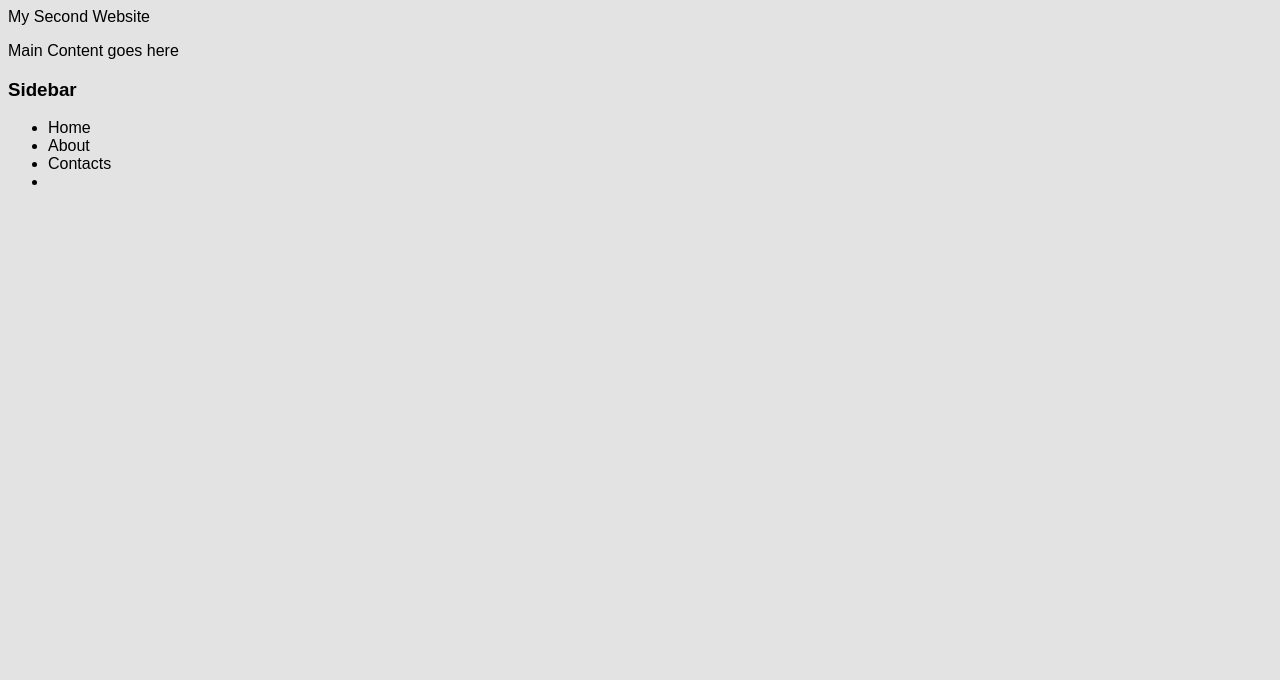
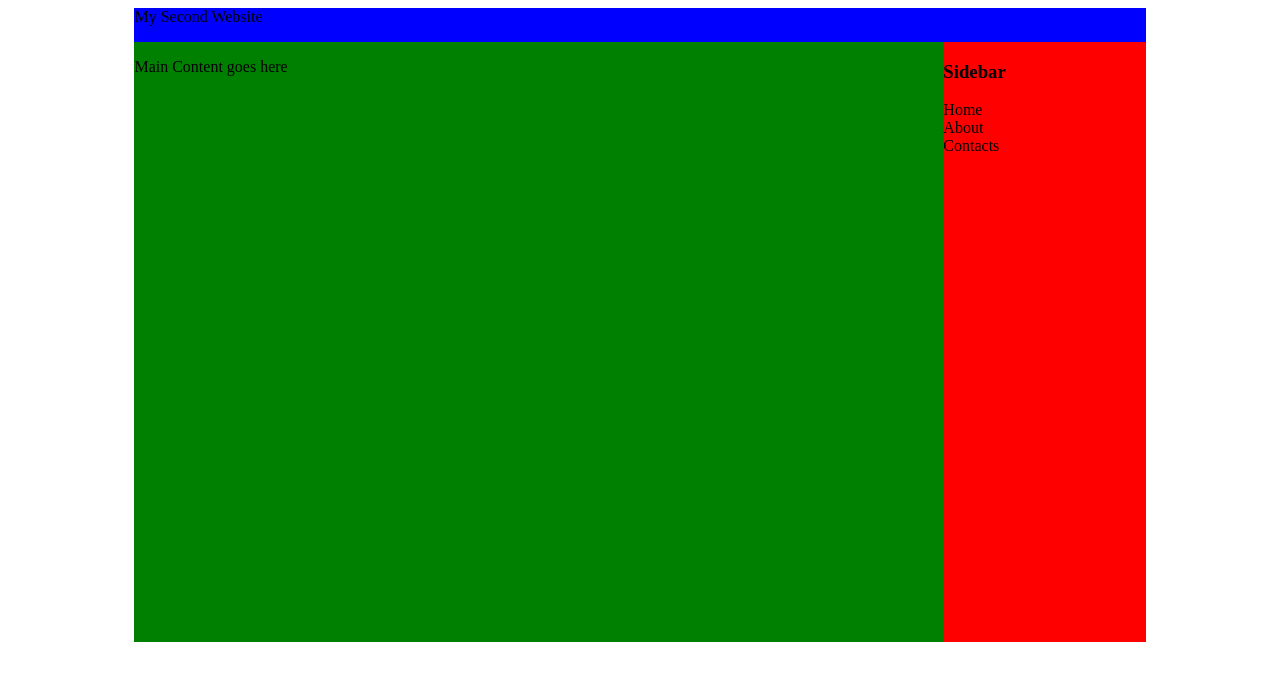
Before and after one commit to VinupriyaM/html, a plain HTML site: page assignment/aside.html in a window 1280 px wide. Drawn offline with Linux system fonts and the light colour scheme.

Commit message:
css modified

```diff
--- a/assignment/css/style.css
+++ b/assignment/css/style.css
@@ -1,8 +1,8 @@
-body
+/*body
 {
   background-color:#e3e3e3;
   font-family: sans-serif;
-}
+}*/
 .wrap
 {
   width:600px;
@@ -13,3 +13,47 @@ blockquote
 border: 1px solid white;
 text-align:center;
 }
+/*li
+{
+display:inline;
+padding-right:20px;
+}
+li a
+{
+text-decoration: none;
+color:blue;
+}
+li a:hover
+{
+text-decoration: underline;
+color:black;
+}*/
+.wrapper
+{
+  min-width:600px;
+  background-color:blue;
+  margin:auto;
+  width:80%;
+  height:100px;
+}
+.content,aside
+{
+  height:600px;
+}
+.content
+{
+  background-color:green;
+  float:left;
+  width:80%;
+}
+aside
+{
+  background-color:red;
+  float:left;
+  width:20%;
+}
+aside ul
+{
+  list-style: none;
+  padding-left: 0;
+}
```
